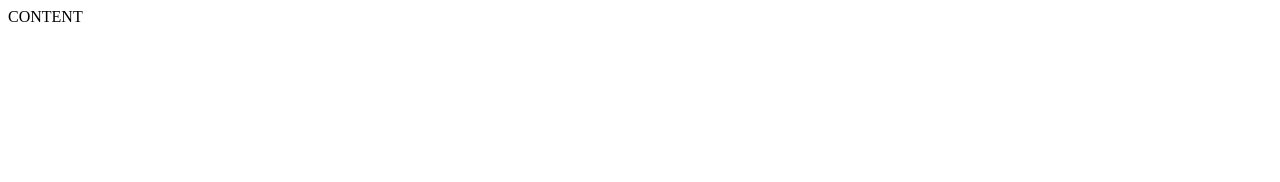
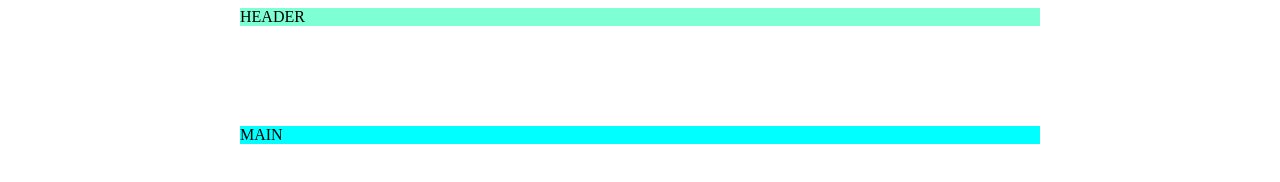
Before and after one commit to Dovile-dote/4-yoga, a website: page index.html in a window 1280 px wide. Drawn offline with Linux system fonts and the light colour scheme.

Commit message:
Fixed width container

```diff
--- a/index.html
+++ b/index.html
@@ -5,8 +5,15 @@
     <meta http-equiv="X-UA-Compatible" content="IE=edge">
     <meta name="viewport" content="width=device-width, initial-scale=1.0">
     <title>Yoga</title>
+    <link rel="stylesheet" href="./main.css">
 </head>
+
 <body>
-    CONTENT
+    <header>
+        HEADER
+    </header>
+    <main>
+        MAIN
+    </main>
 </body>
 </html>
--- /dev/null
+++ b/main.css
@@ -0,0 +1,12 @@
+header {
+    background-color: aquamarine;
+    width: 800px;
+    margin-left: calc(50% - 400px);
+}
+
+main {
+    background-color: aqua;
+    width: 800px;
+    margin-left: calc(50% - 400px);
+    margin-top: 100px;
+}
```
